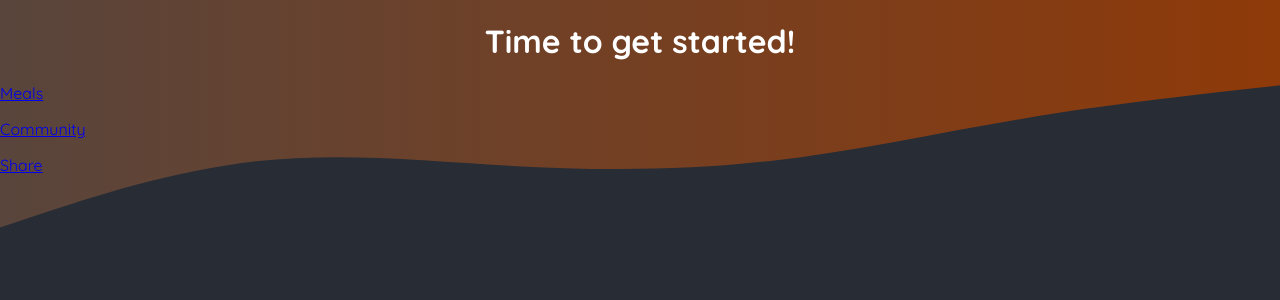
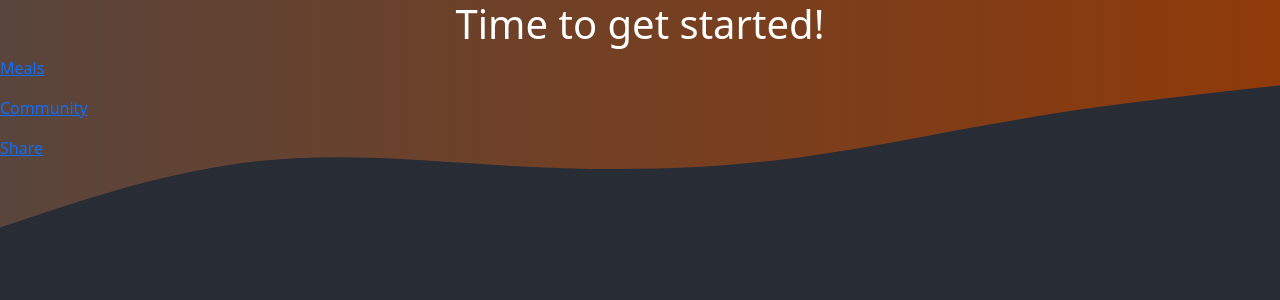
Before and after one commit to engrabdulmalik/nextjs-project, a Next.js app in the folder cafe-app/: page / in a window 1280 px wide. Shown: the top 300 px of the page. Built offline with nearby package versions, Linux system fonts and the light colour scheme.

Commit message:
bootstrap added

```diff
--- a/cafe-app/package.json
+++ b/cafe-app/package.json
@@ -9,9 +9,11 @@
     "lint": "next lint"
   },
   "dependencies": {
+    "bootstrap": "^5.3.3",
+    "next": "14.2.5",
     "react": "^18",
-    "react-dom": "^18",
-    "next": "14.2.5"
+    "react-bootstrap": "^2.10.4",
+    "react-dom": "^18"
   },
   "devDependencies": {
     "eslint": "^8",
--- a/cafe-app/src/app/globals.css
+++ b/cafe-app/src/app/globals.css
@@ -1,5 +1,5 @@
 @import url("https://fonts.googleapis.com/css2?family=Quicksand:wght@400;600;700&family=Montserrat:wght@400;700&display=swap");
-
+@import "~bootstrap/dist/css/bootstrap.min.css";
 * {
   box-sizing: border-box;
 }
```
Also changed, not shown: 1 other file (tests, documents, lock files or other folders).
